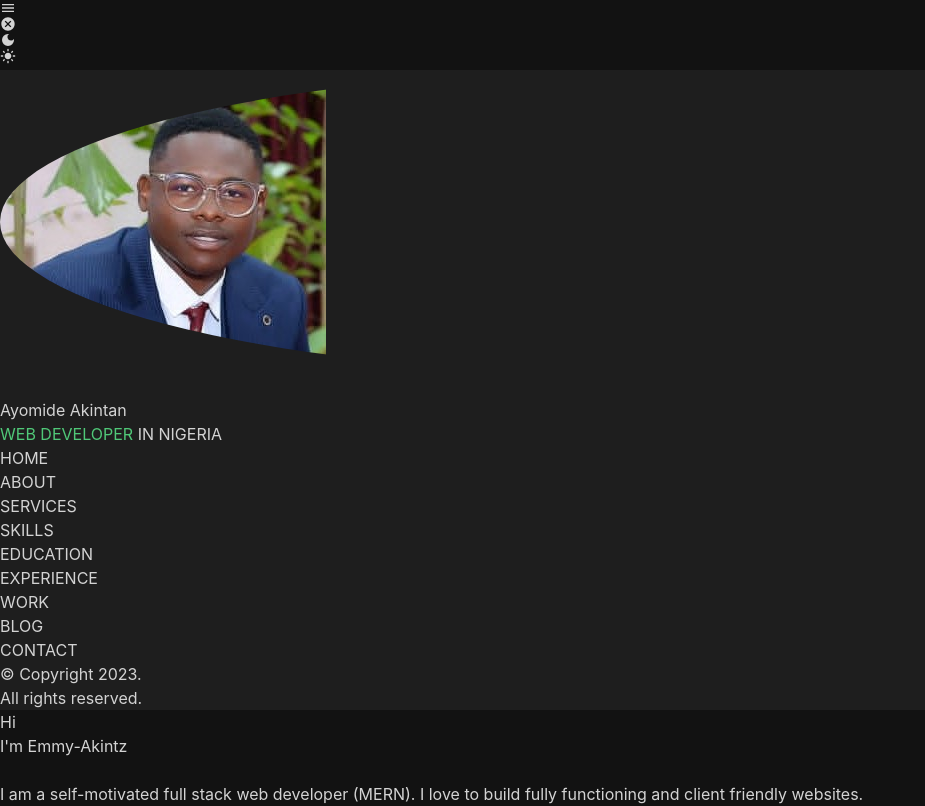
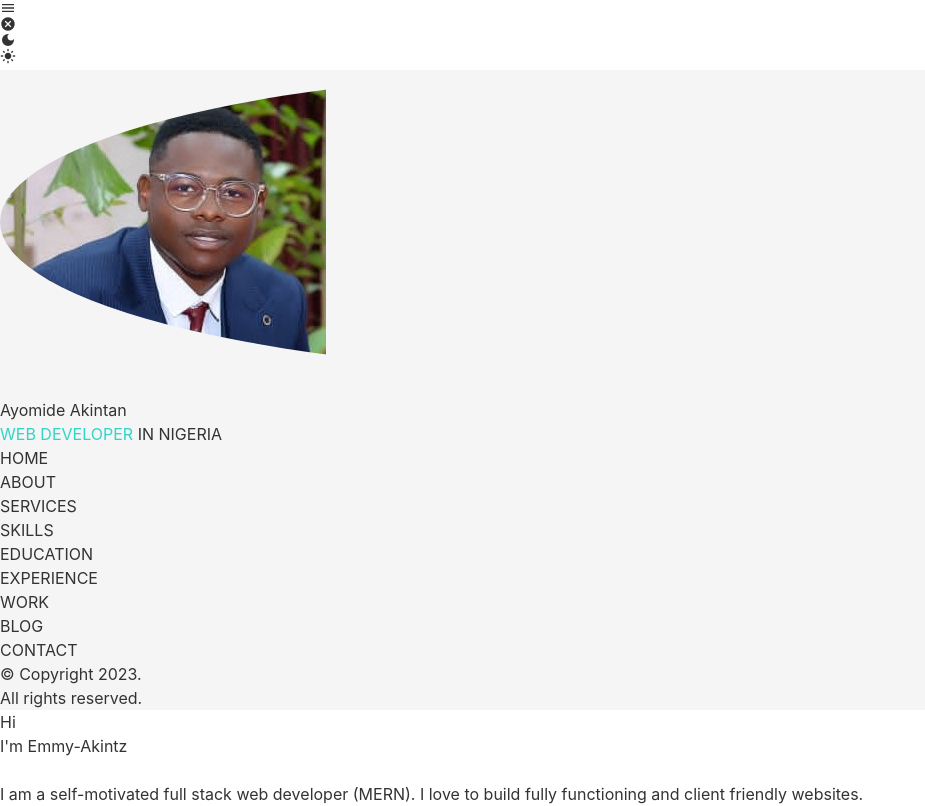
Before and after one commit to Emmy-Akintz/mynewportfolio, a React (Vite) app in the folder client/: page / in a window 1280 px wide. Shown: the top 806 px of the page, without its empty margins (0-925 px from the left). Built offline with nearby package versions, Linux system fonts and the light colour scheme.

Commit message:
implemented automatic detection of user's system theme

```diff
--- a/client/src/contexts/ThemeContext.jsx
+++ b/client/src/contexts/ThemeContext.jsx
@@ -1,13 +1,23 @@
-import React, { createContext, useState } from 'react'
+import React, { createContext, useEffect, useState } from 'react'
 
 export const ThemeContext = createContext()
 
 const ThemeContextProvider = (props) => {
     const [lightTheme, setLightTheme] = useState({
-        isLightTheme: false,
+        isLightTheme: true,
         light: { syntax: '#333333', ui: '#30d5c8', bg: '#ffffff', bgg: '#f5f5f5' },
         dark: { syntax: '#d3d3d3', ui: '#50c878', bg: '#121212', bgg: '#1e1e1e' }
     })
+
+    // detect default theme
+    useEffect(() => {
+        const isDark = window.matchMedia('(prefers-color-scheme: dark)').matches
+        setLightTheme(previousTheme => ({
+            ...previousTheme,
+            isLightTheme: !isDark // change to dark if that's the user's preference
+        }))
+    }, [])
+
     const toggleTheme = (isLightTheme) => {
         setLightTheme(previousTheme => {
             return {
@@ -16,6 +26,7 @@ const ThemeContextProvider = (props) => {
             }
         })
     }
+
     return (
         <ThemeContext.Provider value={{ ...lightTheme, toggleTheme }}>
             {props.children}
```
